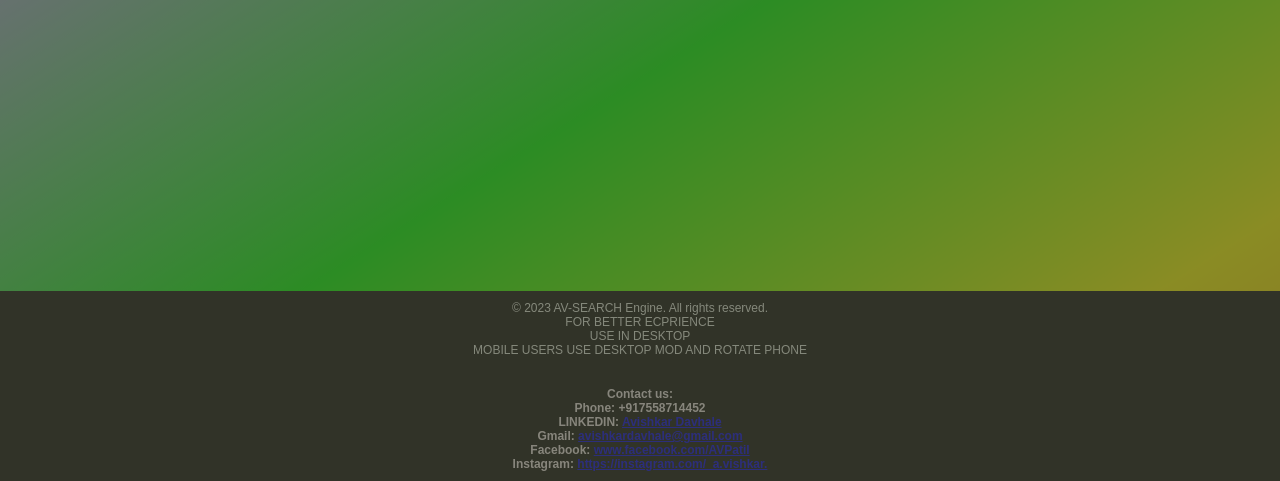
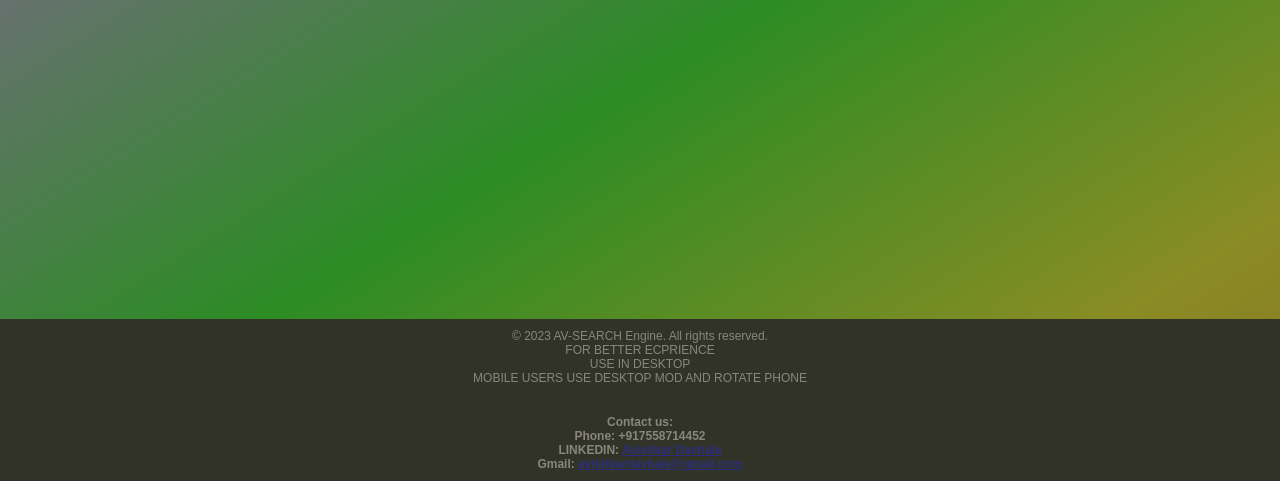
Before and after one commit to avishkarHACKER/Advanced-Search-Engine, a plain HTML site: page index.html in a window 1280 px wide. Shown: the part 319-800 px from the top of the page. Drawn offline with Linux system fonts and the light colour scheme.

Commit message:
Update index.html

```diff
--- a/index.html
+++ b/index.html
@@ -574,9 +574,7 @@ LINKEDIN:  <a href="https://www.linkedin.com/in/avishkar-davhale-8a7a612ab?utm_s
 
 
 
-Facebook: <a href="https://www.facebook.com/profile.php?id=100030214987577">www.facebook.com/AVPatil</a> <br>
 
-    Instagram: <a href="https://www.instagram.com/_a.vishkar?igsh=YzljYTk1ODg3Zg==">https://instagram.com/_a.vishkar.</a><br>
 
 
     </div>
```
